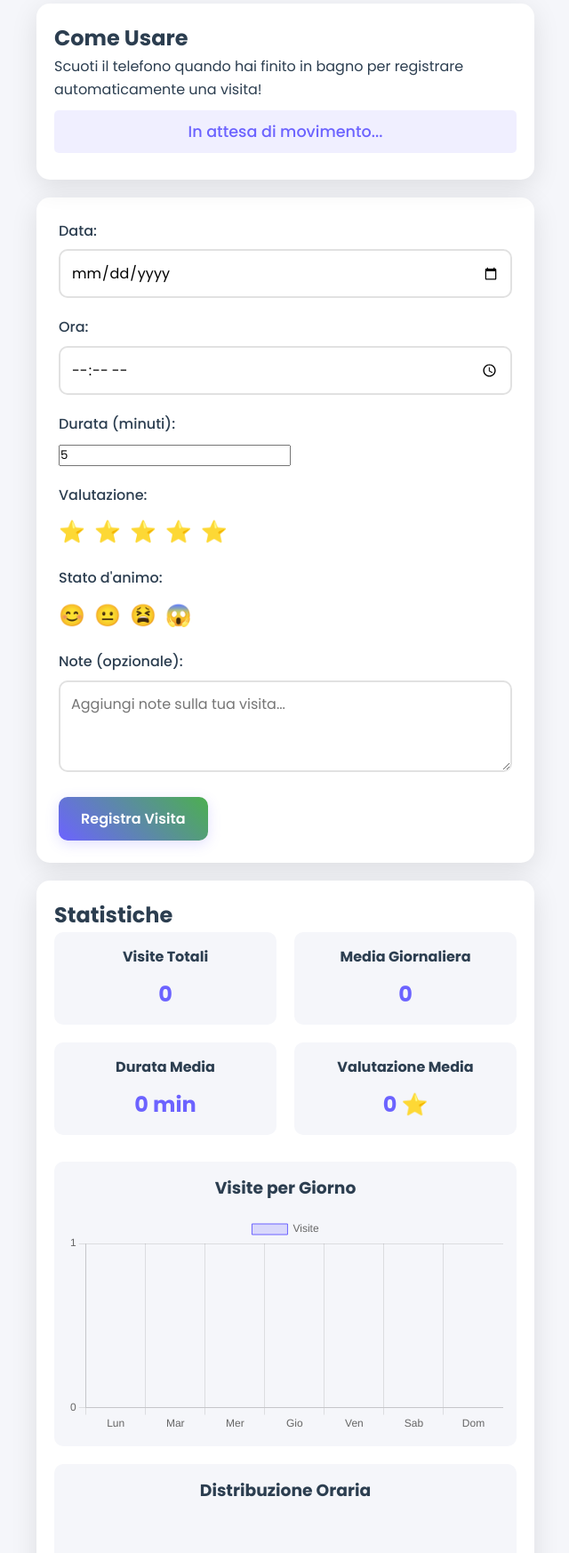
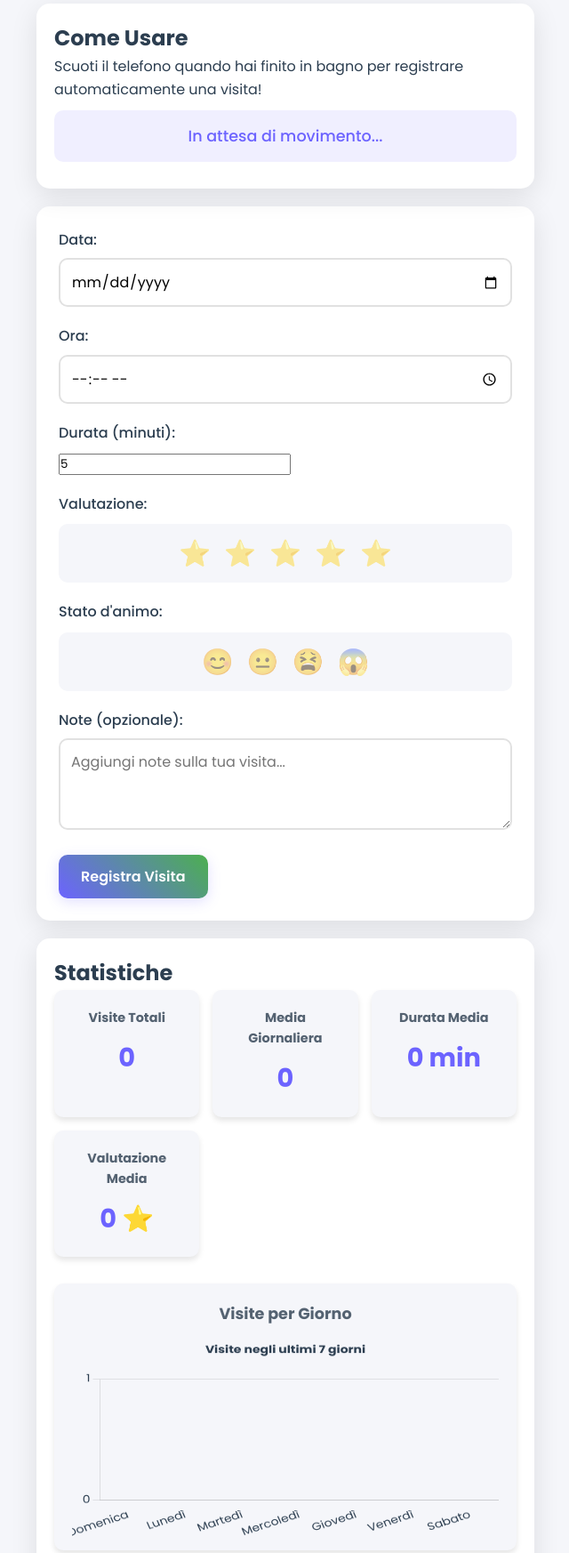
Before and after one commit to YTVFiuze/poop-tracker, a plain HTML site: page index.html in a window 1280 px wide. Shown: the part 140-1886 px from the top of the page at 89% size, without its empty margins (319-959 px from the left). Drawn offline with nearby package versions, Linux system fonts and the light colour scheme.

Commit message:
Style: Migliorato aspetto dei grafici e dell'interfaccia

```diff
--- a/script.js
+++ b/script.js
@@ -336,25 +336,55 @@ function setupCharts() {
     const ctx1 = document.getElementById('visitsChart').getContext('2d');
     const ctx2 = document.getElementById('timeDistributionChart').getContext('2d');
 
+    Chart.defaults.font.family = "'Poppins', sans-serif";
+    Chart.defaults.font.size = 14;
+    Chart.defaults.color = getComputedStyle(document.documentElement).getPropertyValue('--text-color');
+
     visitsChart = new Chart(ctx1, {
         type: 'bar',
         data: {
-            labels: ['Lun', 'Mar', 'Mer', 'Gio', 'Ven', 'Sab', 'Dom'],
+            labels: ['Domenica', 'Lunedì', 'Martedì', 'Mercoledì', 'Giovedì', 'Venerdì', 'Sabato'],
             datasets: [{
                 label: 'Visite',
                 data: [0, 0, 0, 0, 0, 0, 0],
                 backgroundColor: 'rgba(108, 99, 255, 0.2)',
                 borderColor: 'rgba(108, 99, 255, 1)',
-                borderWidth: 1
+                borderWidth: 2,
+                borderRadius: 5,
+                maxBarThickness: 50
             }]
         },
         options: {
             responsive: true,
+            maintainAspectRatio: false,
+            plugins: {
+                legend: {
+                    display: false
+                },
+                title: {
+                    display: true,
+                    text: 'Visite negli ultimi 7 giorni',
+                    padding: {
+                        bottom: 30
+                    }
+                }
+            },
             scales: {
                 y: {
                     beginAtZero: true,
                     ticks: {
-                        stepSize: 1
+                        stepSize: 1,
+                        precision: 0
+                    },
+                    grid: {
+                        display: true,
+                        drawBorder: false,
+                        color: 'rgba(0, 0, 0, 0.1)'
+                    }
+                },
+                x: {
+                    grid: {
+                        display: false
                     }
                 }
             }
@@ -368,25 +398,40 @@ function setupCharts() {
             datasets: [{
                 data: [0, 0, 0],
                 backgroundColor: [
-                    'rgba(108, 99, 255, 0.2)',
-                    'rgba(76, 175, 80, 0.2)',
-                    'rgba(255, 193, 7, 0.2)'
+                    'rgba(108, 99, 255, 0.7)',
+                    'rgba(76, 175, 80, 0.7)',
+                    'rgba(255, 193, 7, 0.7)'
                 ],
                 borderColor: [
                     'rgba(108, 99, 255, 1)',
                     'rgba(76, 175, 80, 1)',
                     'rgba(255, 193, 7, 1)'
                 ],
-                borderWidth: 1
+                borderWidth: 2,
+                hoverOffset: 4
             }]
         },
         options: {
             responsive: true,
+            maintainAspectRatio: false,
             plugins: {
                 legend: {
-                    position: 'bottom'
+                    position: 'bottom',
+                    labels: {
+                        padding: 20,
+                        usePointStyle: true,
+                        pointStyle: 'circle'
+                    }
+                },
+                title: {
+                    display: true,
+                    text: 'Distribuzione oraria delle visite',
+                    padding: {
+                        bottom: 30
+                    }
                 }
-            }
+            },
+            cutout: '60%'
         }
     });
 }
--- a/style.css
+++ b/style.css
@@ -226,66 +226,93 @@ textarea:focus {
 
 .stats-grid {
     display: grid;
-    grid-template-columns: repeat(auto-fit, minmax(200px, 1fr));
-    gap: 20px;
+    grid-template-columns: repeat(auto-fit, minmax(150px, 1fr));
+    gap: 15px;
     margin-bottom: 30px;
 }
 
 .stat-card {
     background: var(--background-color);
-    padding: 15px;
+    padding: 20px;
     border-radius: 10px;
     text-align: center;
+    transition: transform 0.3s ease;
+    box-shadow: 0 4px 6px var(--shadow-color);
+}
+
+.stat-card:hover {
+    transform: translateY(-5px);
 }
 
 .stat-card h3 {
-    font-size: 1em;
+    font-size: 0.9em;
     margin-bottom: 10px;
     color: var(--text-color);
+    opacity: 0.8;
 }
 
 .stat-card p {
-    font-size: 1.5em;
+    font-size: 1.8em;
     font-weight: bold;
     color: var(--primary-color);
+    margin: 0;
 }
 
 .charts-container {
     display: grid;
     grid-template-columns: repeat(auto-fit, minmax(300px, 1fr));
     gap: 20px;
+    margin-top: 30px;
 }
 
 .chart-wrapper {
     background: var(--background-color);
-    padding: 15px;
+    padding: 20px;
     border-radius: 10px;
+    box-shadow: 0 4px 6px var(--shadow-color);
+    height: 300px;
+    position: relative;
 }
 
 .chart-wrapper h3 {
     text-align: center;
-    margin-bottom: 15px;
+    margin-bottom: 20px;
     color: var(--text-color);
+    font-size: 1.1em;
+    opacity: 0.8;
+}
+
+.chart-wrapper canvas {
+    width: 100% !important;
+    height: calc(100% - 40px) !important;
 }
 
 .rating-container, .mood-container {
     display: flex;
-    gap: 10px;
+    gap: 15px;
     margin: 10px 0;
+    justify-content: center;
+    padding: 10px;
+    background: var(--background-color);
+    border-radius: 10px;
 }
 
 .star, .mood {
     cursor: pointer;
-    transition: transform 0.2s;
-    font-size: 1.5em;
+    transition: all 0.3s ease;
+    font-size: 1.8em;
+    opacity: 0.5;
+    user-select: none;
 }
 
 .star:hover, .mood:hover {
     transform: scale(1.2);
+    opacity: 1;
 }
 
 .star.active, .mood.active {
     transform: scale(1.1);
+    opacity: 1;
 }
 
 .health-tips {
@@ -298,14 +325,81 @@ textarea:focus {
 
 .tip-card {
     background: var(--background-color);
-    padding: 15px;
+    padding: 20px;
     border-radius: 10px;
     margin-bottom: 15px;
+    font-size: 1.1em;
+    line-height: 1.5;
+    color: var(--text-color);
+    box-shadow: 0 4px 6px var(--shadow-color);
 }
 
 .reminder-btn {
     width: 100%;
     background: var(--secondary-color);
+    font-weight: bold;
+    transition: all 0.3s ease;
+}
+
+.reminder-btn:hover {
+    transform: translateY(-2px);
+    box-shadow: 0 4px 15px rgba(76, 175, 80, 0.4);
+}
+
+.record-card {
+    background: var(--background-color);
+    padding: 20px;
+    border-radius: 10px;
+    margin-bottom: 15px;
+    animation: slideIn 0.3s ease-out;
+    box-shadow: 0 4px 6px var(--shadow-color);
+    transition: transform 0.3s ease;
+}
+
+.record-card:hover {
+    transform: translateY(-2px);
+}
+
+.record-header {
+    display: flex;
+    justify-content: space-between;
+    align-items: center;
+    margin-bottom: 15px;
+    color: var(--text-color);
+}
+
+.record-date {
+    font-weight: bold;
+    font-size: 1.1em;
+}
+
+.record-time {
+    opacity: 0.7;
+}
+
+.record-details {
+    display: flex;
+    flex-wrap: wrap;
+    gap: 20px;
+    margin-bottom: 15px;
+    color: var(--primary-color);
+    font-size: 1.1em;
+}
+
+.record-details span {
+    display: flex;
+    align-items: center;
+    gap: 5px;
+}
+
+.record-notes {
+    color: var(--text-color);
+    font-style: italic;
+    opacity: 0.8;
+    line-height: 1.4;
+    margin-top: 10px;
+    padding-top: 10px;
+    border-top: 1px solid var(--shadow-color);
 }
 
 .timer-popup {
@@ -356,51 +450,6 @@ textarea:focus {
 
 @keyframes fadeOut {
     to { opacity: 0; }
-}
-
-.record-card {
-    background: var(--background-color);
-    padding: 15px;
-    border-radius: 10px;
-    margin-bottom: 15px;
-    animation: slideIn 0.3s ease-out;
-}
-
-@keyframes slideIn {
-    from { transform: translateX(-100%); opacity: 0; }
-    to { transform: translateX(0); opacity: 1; }
-}
-
-.record-header {
-    display: flex;
-    justify-content: space-between;
-    margin-bottom: 10px;
-    color: var(--text-color);
-}
-
-.record-details {
-    display: flex;
-    gap: 15px;
-    margin-bottom: 10px;
-    color: var(--primary-color);
-}
-
-.record-notes {
-    color: var(--text-color);
-    font-style: italic;
-}
-
-.shake-status {
-    text-align: center;
-    padding: 10px;
-    margin: 10px 0;
-    border-radius: 5px;
-    transition: background-color 0.3s;
-}
-
-.shake-status.active {
-    background: var(--primary-color);
-    color: white;
 }
 
 /* Responsive Design */
```
